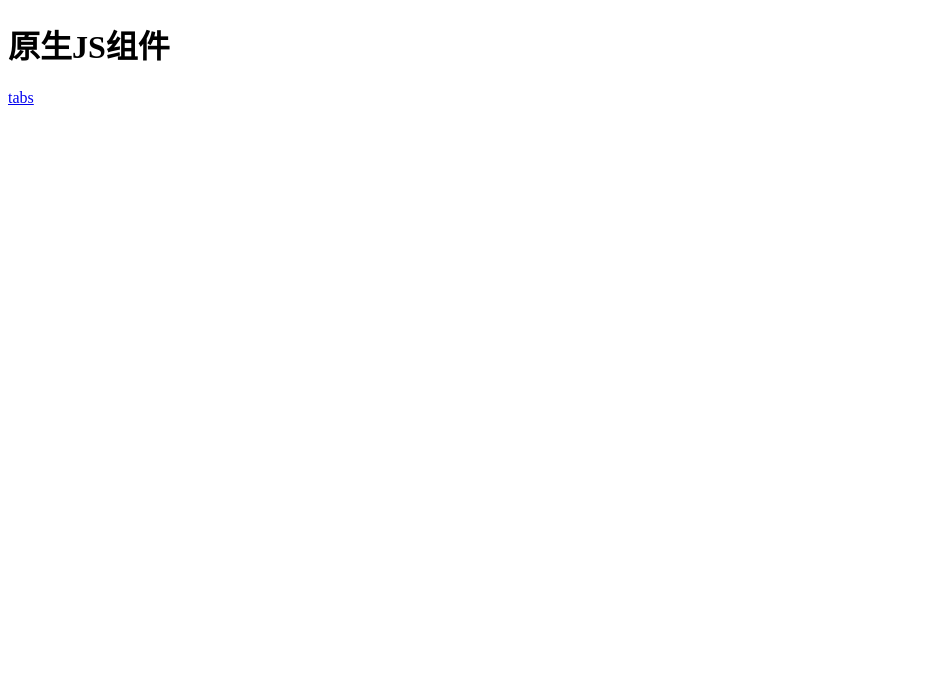
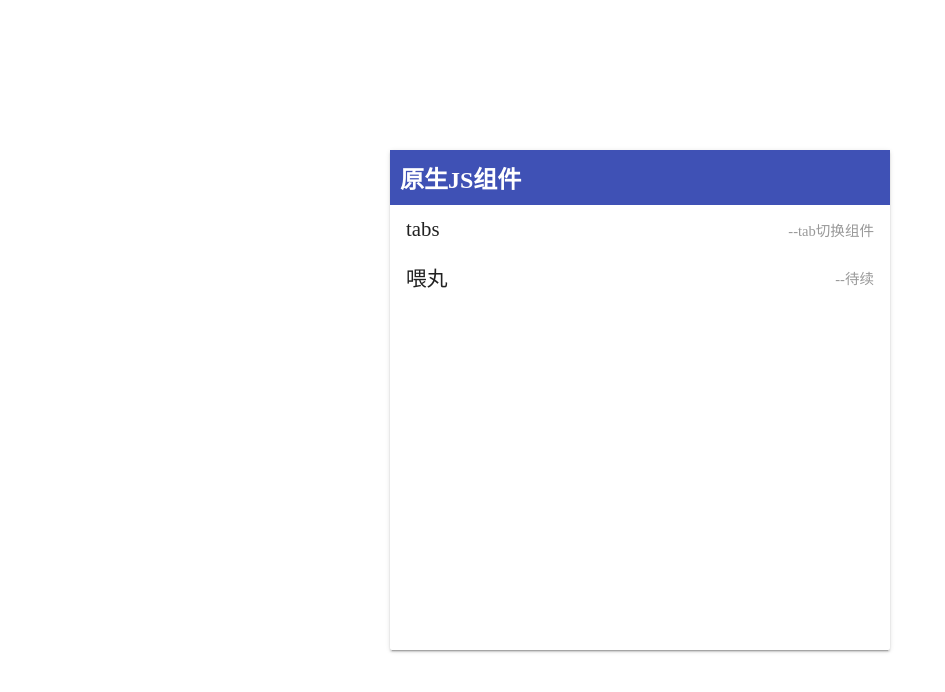
Before and after one commit to hhp1614/JS-Components, a plain HTML site: page index.html in a window 1280 px wide. Shown: the whole page, without its empty margins (0-945 px from the left). Drawn offline with Linux system fonts and the light colour scheme.

Commit message:
修改index样式

```diff
--- a/index.html
+++ b/index.html
@@ -2,10 +2,81 @@
 <html lang="en">
 <head>
 	<meta charset="UTF-8">
+	<meta name="viewport" content="width=device-width, initial-scale=1.0, maximum-scale=1.0, minimum-scale=1.0, user-scalable=no" />
 	<title>JS-Components</title>
+	<style>
+		* {
+			box-sizing: border-box;
+		}
+		html, body { height: 100%; margin: 0; }
+		body {
+			/* 水平垂直居中 */
+			display: flex;
+			justify-content: center; /* 水平居中 */
+			align-items: center; /* 垂直居中 */
+			user-select: none; /* 禁止选中 */
+
+			font-family: '微软雅黑';
+			font-size: 16px;
+		}
+		.wrapper {
+			/* 容器 */
+			width: 500px;
+			max-width: 80%;
+			height: 500px;
+			box-shadow: 0 3px 1px -2px rgba(0,0,0,.2), 0 2px 2px 0 rgba(0,0,0,.14), 0 1px 5px 0 rgba(0,0,0,.12);
+			border-radius: 2px;
+		}
+		.wrapper>.title {
+			padding: 10px;
+			background-color: #3f51b5;
+			color: #fff;
+			font-size: 1.5em;
+			font-weight: bold;
+		}
+		.wrapper>.content {
+			margin: 0;
+			padding: 0;
+			font-size: 1.3em;
+		}
+		.wrapper>.content>a {
+			padding: 0 16px;
+			display: flex;
+			align-items: center;
+			min-height: 48px;
+			text-decoration: none;
+			transition: background-color .3s cubic-bezier(.4,0,.2,1);
+			background-color: transparent;
+			color: rgba(0, 0, 0, .87);
+		}
+		.wrapper>.content>a:hover {
+			background-color: rgba(0,0,0,.08);
+		}
+		.wrapper>.content>a span:first-child {
+			flex: 1;
+		}
+		.wrapper>.content>a span:nth-child(2) {
+			flex: 1;
+			display: flex;
+			justify-content: flex-end;
+			color: #999;
+			font-size: 0.7em;
+		}
+	</style>
 </head>
 <body>
-	<h1>原生JS组件</h1>
-	<a href="./demos/tabs.html">tabs</a>
+	<div class="wrapper">
+		<div class="title">原生JS组件</div>
+		<div class="content">
+			<a href="./demos/tabs.html">
+				<span>tabs</span>
+				<span>--tab切换组件</span>
+			</a>
+			<a href="./demos/tabs.html">
+				<span>喂丸</span>
+				<span>--待续</span>
+			</a>
+		</div>
+	</div>
 </body>
 </html>
```
